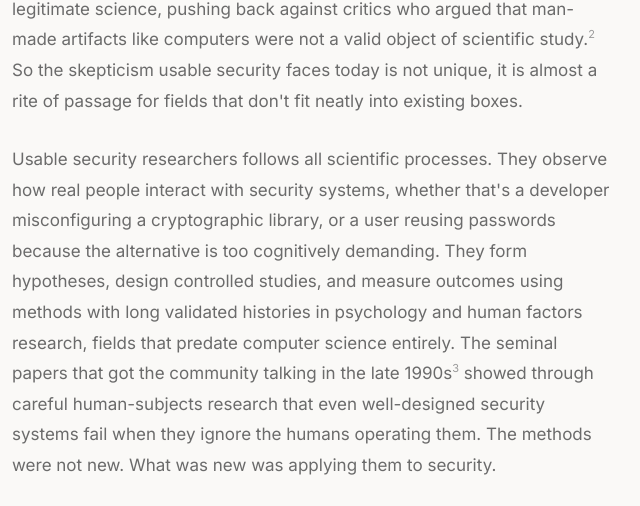
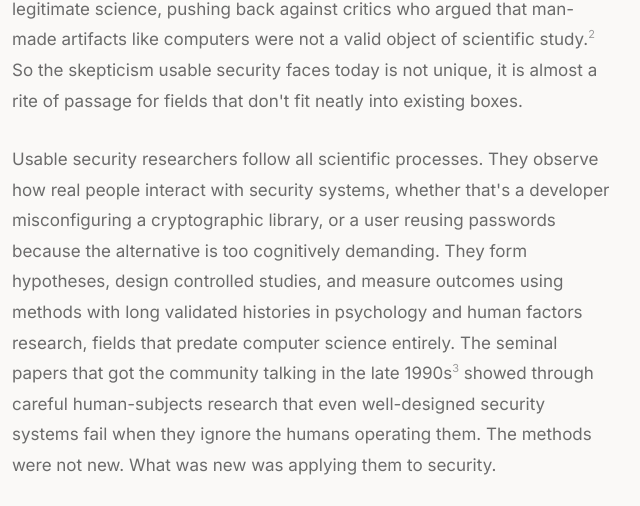
Before and after one commit to TahaOnly/tahaonly.github.io, a plain HTML site: page blog-is-usable-security-science.html in a window 1280 px wide. Shown: the part 1295-1801 px from the top of the page, 328-968 px from the left. Drawn offline with Linux system fonts and the light colour scheme.

Commit message:
Update is usable security science blog
Co-Authored-By: Claude Sonnet 4.6 <noreply@anthropic.com>

```diff
--- a/blog-is-usable-security-science.html
+++ b/blog-is-usable-security-science.html
@@ -260,7 +260,7 @@
 
       <p>When Computer Science came into existence, the same question was asked of it. Is Computer Science actually science? In 1967, three of its founding figures, Herbert Simon, Alan Perlis, and Allan Newell, felt compelled to write a letter to Science magazine defending CS as a legitimate science, pushing back against critics who argued that man-made artifacts like computers were not a valid object of scientific study.<sup><a href="#fn2" id="ref2">2</a></sup> So the skepticism usable security faces today is not unique, it is almost a rite of passage for fields that don't fit neatly into existing boxes.</p>
 
-      <p>Usable security researchers follows all scientific processes. They observe how real people interact with security systems, whether that's a developer misconfiguring a cryptographic library, or a user reusing passwords because the alternative is too cognitively demanding. They form hypotheses, design controlled studies, and measure outcomes using methods with long validated histories in psychology and human factors research, fields that predate computer science entirely. The seminal papers that got the community talking in the late 1990s<sup><a href="#fn3" id="ref3">3</a></sup> showed through careful human-subjects research that even well-designed security systems fail when they ignore the humans operating them. The methods were not new. What was new was applying them to security.</p>
+      <p>Usable security researchers follow all scientific processes. They observe how real people interact with security systems, whether that's a developer misconfiguring a cryptographic library, or a user reusing passwords because the alternative is too cognitively demanding. They form hypotheses, design controlled studies, and measure outcomes using methods with long validated histories in psychology and human factors research, fields that predate computer science entirely. The seminal papers that got the community talking in the late 1990s<sup><a href="#fn3" id="ref3">3</a></sup> showed through careful human-subjects research that even well-designed security systems fail when they ignore the humans operating them. The methods were not new. What was new was applying them to security.</p>
 
       <p>So where is this question of "Is usable security science?" even coming from? The field of CS has historically been a technical field, and computer security even more so. Usable security only officially began in the late 1990s, and it is hard to imagine security and human factors in one equation given how the field of computer security evolved, largely without the human in the picture. This is probably why hardcore technical security experts do not always perceive usable security as sufficiently rigorous. For them, there could be something uncomfortable about systems built on years of hard technical work being challenged by user studies. But I do not think usable security researchers are trying to undermine that work. Rather, they are pushing technical researchers to think more grounded when building systems, to ask not just whether a system is secure in theory, but whether it remains secure in the hands of actual people. Both camps need one another. It is unlikely that one would be an expert in the craft of the other. The common goal should be the same: safer and more usable technology, whatever means necessary.</p>
 
```
